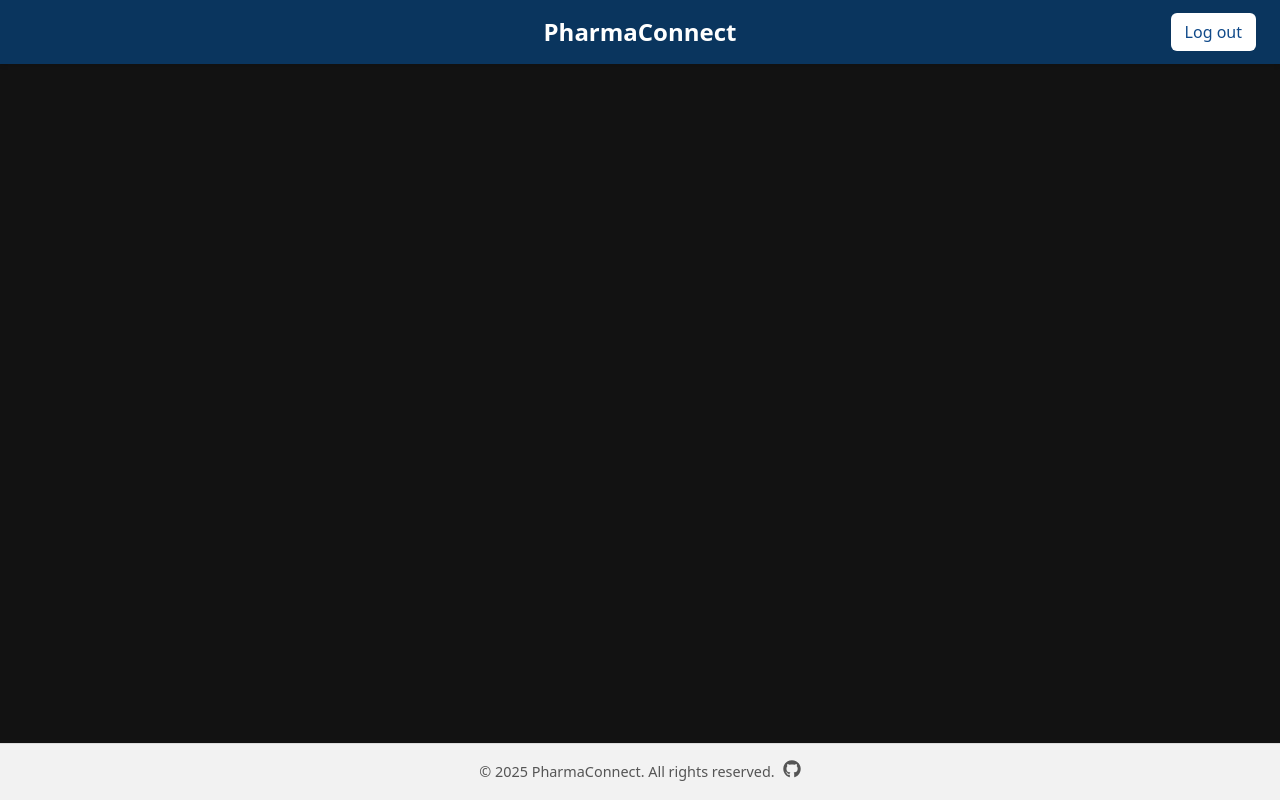
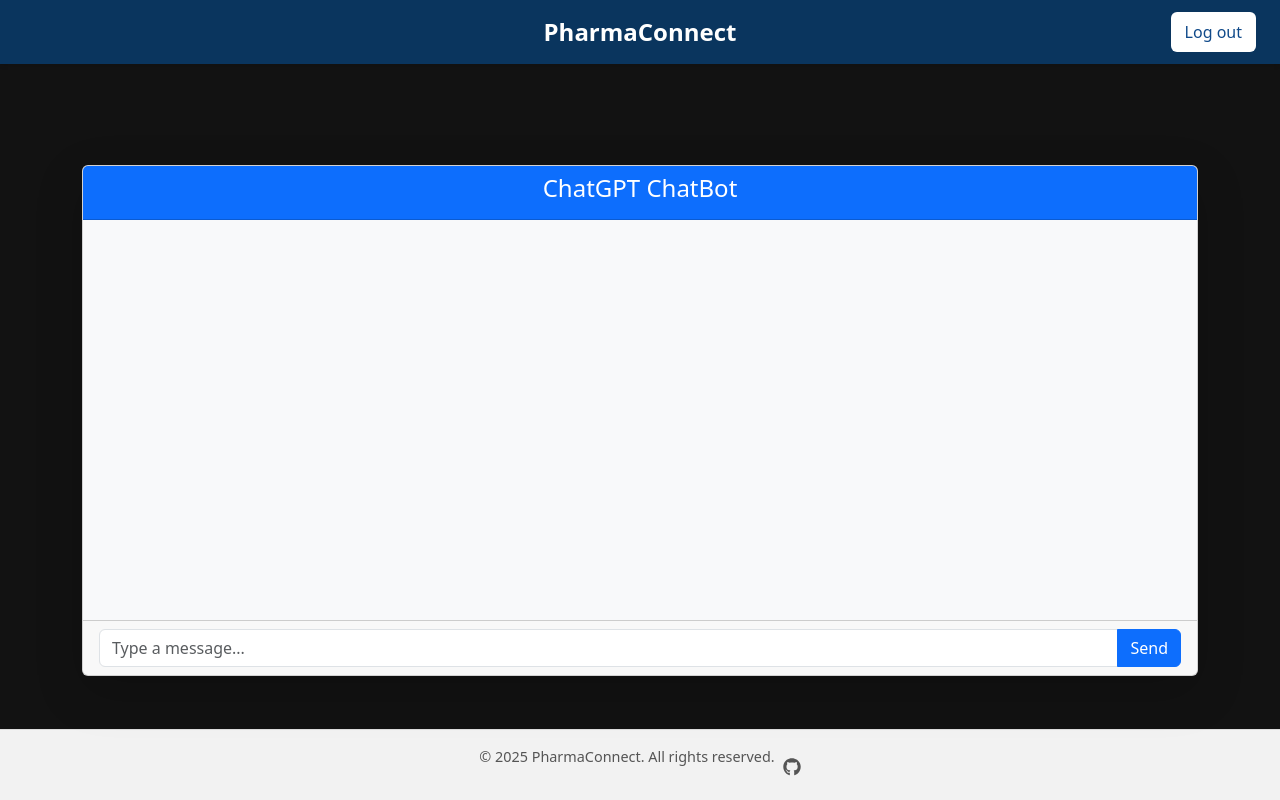
Before and after one commit to UBB-Project/PharmaConnect, a React (Vite) app in the folder frontend/: page /chatbot in a window 1280 px wide. Built offline with nearby package versions, Linux system fonts and the light colour scheme.

Commit message:
chatbot frontend config

```diff
--- a/frontend/package.json
+++ b/frontend/package.json
@@ -10,10 +10,12 @@
     "preview": "vite preview"
   },
   "dependencies": {
+    "axios": "^1.13.2",
+    "bootstrap": "^5.3.8",
     "react": "^18.2.0",
     "react-dom": "^18.2.0",
-    "react-router-dom": "^6.14.1",
-    "react-icons": "^4.10.1"
+    "react-icons": "^4.10.1",
+    "react-router-dom": "^6.14.1"
   },
   "devDependencies": {
     "@eslint/js": "^9.36.0",
--- a/frontend/src/App.jsx
+++ b/frontend/src/App.jsx
@@ -1,8 +1,9 @@
-import { Routes, Route } from "react-router-dom";
+import { Routes, Route, Link } from "react-router-dom";
 import Header from "./components/Header/Header.jsx";
 import Footer from "./components/Footer/Footer.jsx";
 import LoginPage from "./pages/LoginPage/LoginPage.jsx";
 import "./App.css";
+import ChatBot from "./components/ChatBot.jsx";
 
 function App() {
     return (
@@ -17,15 +18,18 @@
                             <div className="home-page">
                                 <h1>Welcome to PharmaConnect!</h1>
                                 <p>Your trusted partner in digital healthcare.</p>
+
                             </div>
                         }
                     />
                     <Route path="/login" element={<LoginPage />} />
+                    <Route path="/chatbot" element={<ChatBot />} />
                 </Routes>
             </main>
 
             <Footer />
         </div>
+
     );
 }
 
--- /dev/null
+++ b/frontend/src/components/ChatBot.jsx
@@ -0,0 +1,94 @@
+import React, { useState, useEffect, useRef } from "react";
+import axios from "axios";
+import "bootstrap/dist/css/bootstrap.min.css";
+
+const ChatBot = () => {
+  const [input, setInput] = useState("");
+  const [messages, setMessages] = useState([]);
+  const chatEndRef = useRef(null);
+
+  const sendMessage = async () => {
+    if (!input.trim()) return;
+
+    const userMessage = { text: input, sender: "user" };
+    setMessages((prev) => [...prev, userMessage]);
+    setInput("");
+
+    try {
+      const res = await axios.post(
+        "http://localhost:8080/api/chat",
+        { prompt: input },
+        { headers: { "Content-Type": "application/json" } }
+      );
+
+      const botMessage = { text: res.data, sender: "bot" };
+      setMessages((prev) => [...prev, botMessage]);
+    } catch (error) {
+      console.error("Error while fetching response", error);
+      setMessages((prev) => [
+        ...prev,
+        { text: "Error while retrieving response", sender: "bot" },
+      ]);
+    }
+  };
+
+  useEffect(() => {
+    chatEndRef.current?.scrollIntoView({ behavior: "smooth" });
+  }, [messages]);
+
+  return (
+    <div className="container mt-5">
+      <div className="card shadow-lg">
+        <div className="card-header bg-primary text-white text-center">
+          <h4>ChatGPT ChatBot</h4>
+        </div>
+
+        <div
+          className="card-body chat-box"
+          style={{ height: "400px", overflowY: "auto", background: "#f8f9fa" }}
+        >
+          {messages.map((msg, index) => (
+            <div
+              key={index}
+              className={`d-flex mb-3 ${
+                msg.sender === "user"
+                  ? "justify-content-end"
+                  : "justify-content-start"
+              }`}
+            >
+              <div
+                className={`p-2 rounded-3 ${
+                  msg.sender === "user"
+                    ? "bg-primary text-white"
+                    : "bg-light text-dark"
+                }`}
+                style={{ maxWidth: "70%" }}
+              >
+                {msg.text}
+              </div>
+            </div>
+          ))}
+          <div ref={chatEndRef} />
+        </div>
+
+        <div className="card-footer">
+          <div className="input-group">
+            <input
+              type="text"
+              className="form-control"
+              placeholder="Type a message..."
+              value={input}
+              onChange={(e) => setInput(e.target.value)}
+              onKeyDown={(e) => e.key === "Enter" && sendMessage()}
+            />
+            <button className="btn btn-primary" onClick={sendMessage}>
+              Send
+            </button>
+          </div>
+        </div>
+      </div>
+    </div>
+  );
+};
+
+export default ChatBot;
--- a/frontend/src/main.jsx
+++ b/frontend/src/main.jsx
@@ -3,6 +3,7 @@
 import { BrowserRouter } from "react-router-dom";
 import App from "./App.jsx";
 import "./index.css";
+import 'bootstrap/dist/css/bootstrap.min.css'
 
 ReactDOM.createRoot(document.getElementById("root")).render(
     <React.StrictMode>
```
Also changed, not shown: 1 other file (tests, documents, lock files or other folders).
